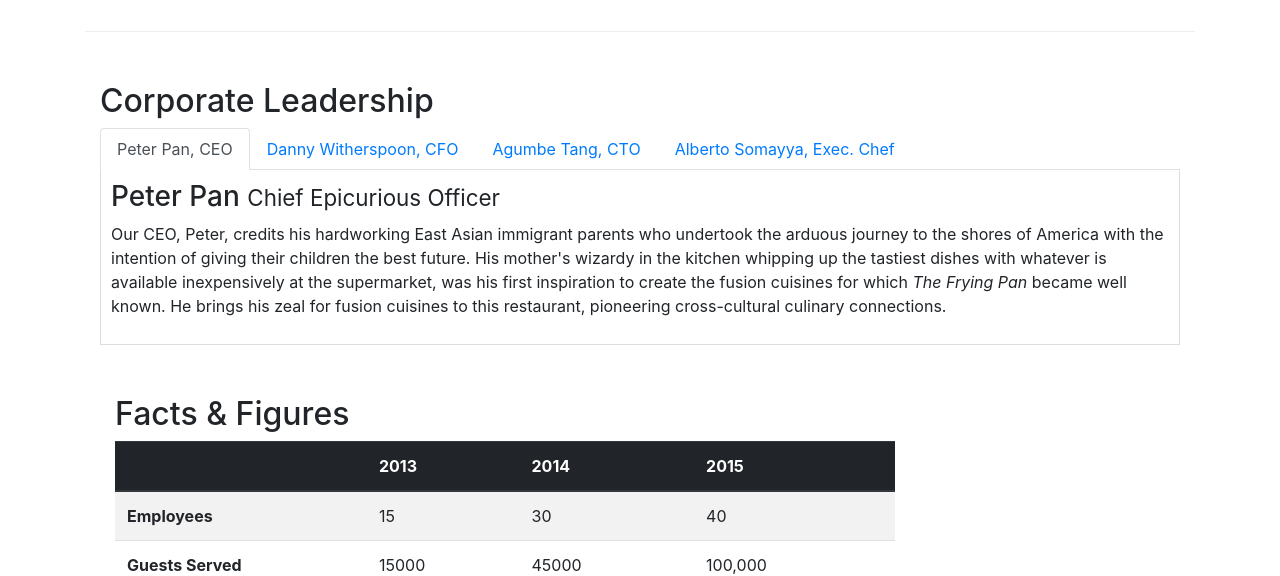
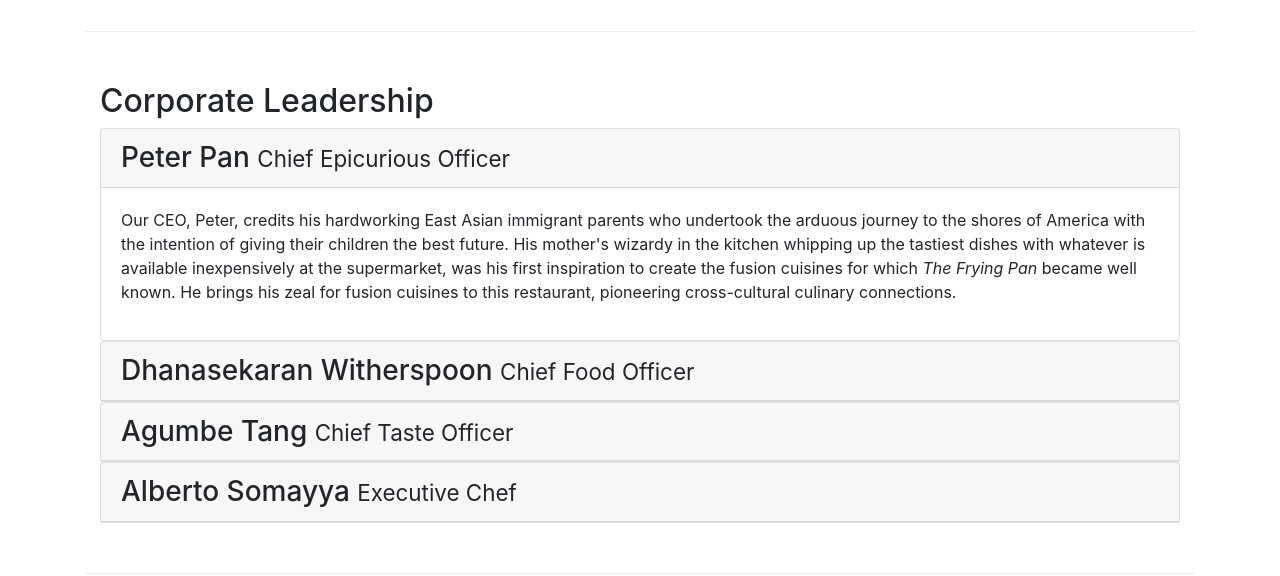
Before and after one commit to newsujan/git-test, a website: page aboutus.html in a window 1280 px wide. Shown: the part 940-1516 px from the top of the page. Drawn offline with nearby package versions, Linux system fonts and the light colour scheme.

Commit message:
accordion

```diff
--- a/aboutus.html
+++ b/aboutus.html
@@ -111,43 +111,71 @@
         <div class="row row-content">
             <div class="col-12 col-sm-12">
                 <h2>Corporate Leadership</h2>
-                <ul class="nav nav-tabs">
-                  <li class="nav-item">
-                    <a class="nav-link active" href="#peter" role="tab" data-toggle="tab">Peter Pan, CEO</a>
-                  </li>
-                  <li class="nav-item">
-                    <a class="nav-link" href="#danny" role="tab" data-toggle="tab">Danny Witherspoon, CFO</a>
-                  </li>
-                  <li class="nav-item">
-                    <a class="nav-link" href="#agumbe" role="tab" data-toggle="tab">Agumbe Tang, CTO</a>
-                  </li>
-                  <li class="nav-item">
-                    <a class="nav-link" href="#alberto" role="tab" data-toggle="tab">Alberto Somayya, Exec. Chef</a>
-                  </li>
-                </ul>
-
-                <div class="tab-content">
-                  <div class="tab-pane fade show active" id="peter" role="tabpanel">
-                    <h3>Peter Pan <small>Chief Epicurious Officer</small></h3>
+                <div id="accordion">
+                  <div class="card">
+                    <div class="card-header" role="tab" id="peterhead">
+                      <h3 class="mb-0">
+                        <a data-toggle="collapse" data-target="#peter" >
+                          Peter Pan <small>Chief Epicurious Officer</small>
+                        </a>
+                      </h3>
+                    </div>
+                    <div class="collapse show" id="peter" role="tabpanel" data-parent="#accordion">
+                      <div class="card-body">
                         <p class="d-none d-sm-block">Our CEO, Peter, credits his hardworking East Asian immigrant parents who undertook the arduous journey to the shores of America with the intention of giving their children the best future. His mother's wizardy in the kitchen whipping up the tastiest dishes with whatever is available inexpensively at the supermarket, was his first inspiration to create the fusion cuisines for which <em>The Frying Pan</em> became well known. He brings his zeal for fusion cuisines to this restaurant, pioneering cross-cultural culinary connections.</p>
                       </div>
-                  <div class="tab-pane fade" id="danny" role="tabpanel">
-                    <h3>Dhanasekaran Witherspoon <small>Chief Food Officer</small></h3>
+                    </div>
+                  </div>
+
+                  <div class="card">
+                    <div class="card-header" role="tab" id="dannyhead">
+                      <h3 class="mb-0">
+                        <a data-toggle="collapse" data-target="#danny" >
+                          Dhanasekaran Witherspoon <small>Chief Food Officer</small>
+                        </a>
+                      </h3>
+                    </div>
+                    <div class="collapse" id="danny" role="tabpanel" data-parent="#accordion">
+                      <div class="card-body">
                         <p class="d-none d-sm-block">Our CFO, Danny, as he is affectionately referred to by his colleagues, comes from a long established family tradition in farming and produce. His experiences growing up on a farm in the Australian outback gave him great appreciation for varieties of food sources. As he puts it in his own words, <em>Everything that runs, wins, and everything that stays, pays!</em></p>
                       </div>
-                  <div class="tab-pane fade" id="agumbe" role="tabpanel">
+                    </div>
+                  </div>
 
-                    <h3>Agumbe Tang <small>Chief Taste Officer</small></h3>
+                  <div class="card">
+                    <div class="card-header" role="tab" id="agumbehead">
+                      <h3 class="mb-0">
+                        <a data-toggle="collapse" data-target="#agumbe" >
+                          Agumbe Tang <small>Chief Taste Officer</small>
+                        </a>
+                      </h3>
+                    </div>
+                    <div class="collapse" id="agumbe" role="tabpanel" data-parent="#accordion">
+                      <div class="card-body">
                         <p class="d-none d-sm-block">Blessed with the most discerning gustatory sense, Agumbe, our CTO, personally ensures that every dish that we serve meets his exacting tastes. Our chefs dread the tongue lashing that ensues if their dish does not meet his exacting standards. He lives by his motto, <em>You click only if you survive my lick.</em></p>
                       </div>
-                  <div class="tab-pane fade" id="alberto" role="tabpanel">
+                    </div>
+                  </div>
 
-                    <h3>Alberto Somayya <small>Executive Chef</small></h3>
+                  <div class="card">
+                    <div class="card-header" role="tab" id="albertohead">
+                      <h3 class="mb-0">
+                        <a data-toggle="collapse" data-target="#alberto" >
+                          Alberto Somayya <small>Executive Chef</small>
+                        </a>
+                      </h3>
+                    </div>
+                    <div class="collapse" id="alberto" role="tabpanel" data-parent="#accordion">
+                      <div class="card-body">
                         <p class="d-none d-sm-block">Award winning three-star Michelin chef with wide International experience having worked closely with whos-who in the culinary world, he specializes in creating mouthwatering Indo-Italian fusion experiences. He says, <em>Put together the cuisines from the two craziest cultures, and you get a winning hit! Amma Mia!</em></p>
                       </div>
-                <div>
                     </div>
                   </div>
+                </div>
+              </div>
+            </div>
+
+
        <div class="row row-content">
          <div class="col-12 col-sm-9">
            <h2>Facts &amp; Figures</h2>
```
Lines whose indentation alone changed are shown as unchanged.
